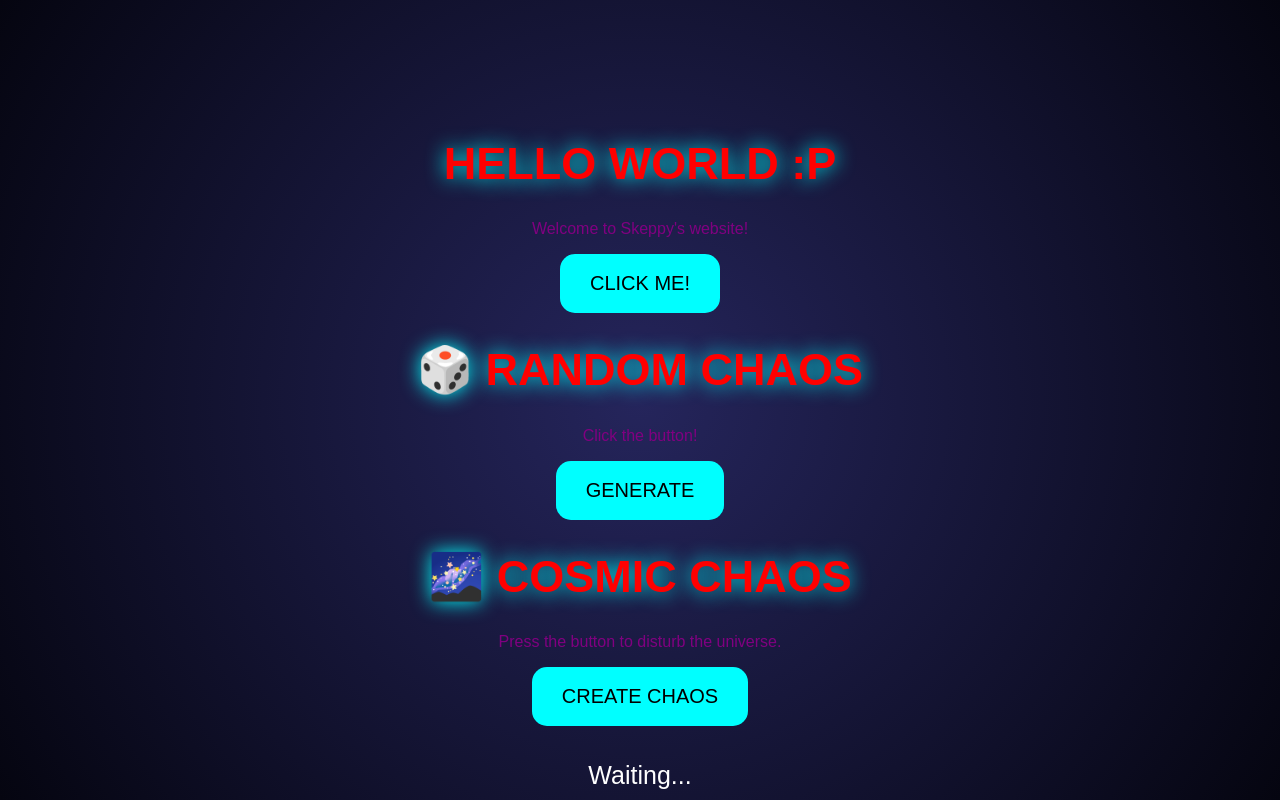
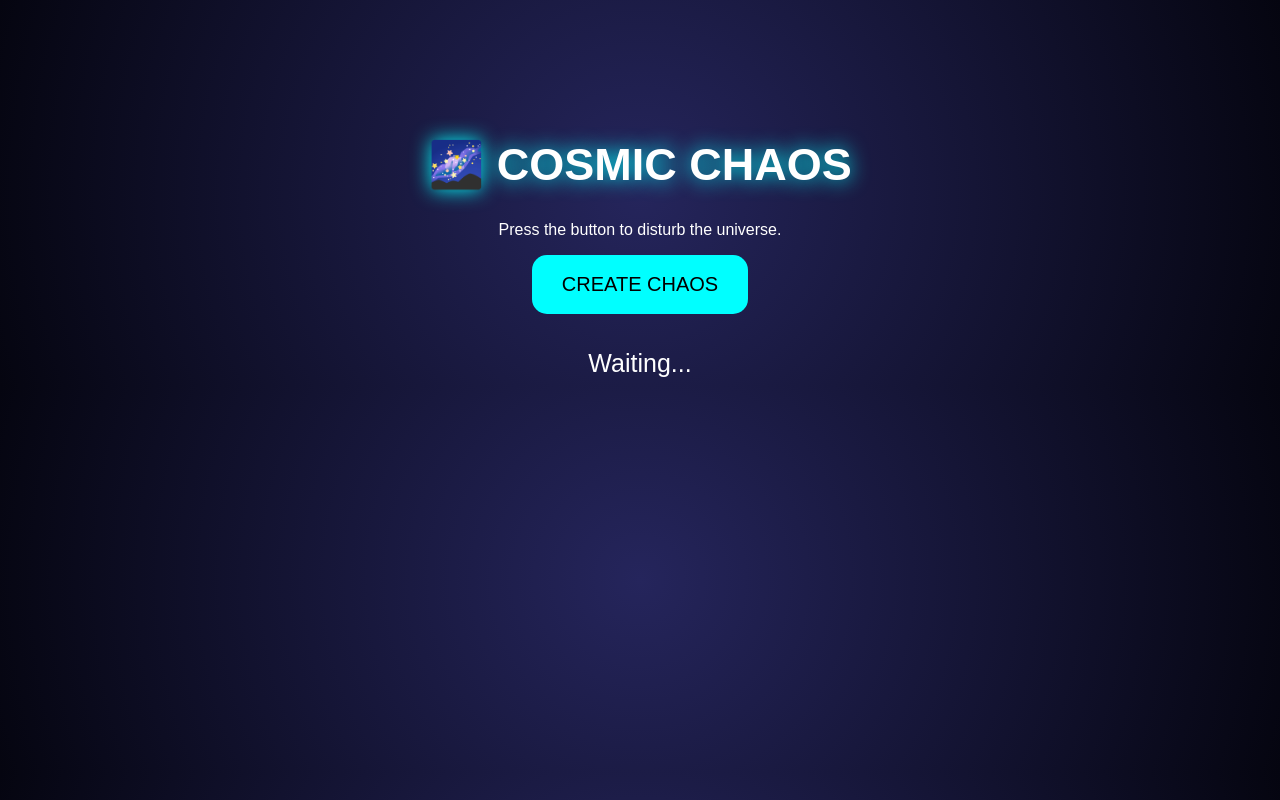
Before and after one commit to rowenaramos918-prog/Space-chaos, a plain HTML site: page index.html in a window 1280 px wide. Drawn offline with Linux system fonts and the light colour scheme.

Commit message:
index.html

```diff
--- a/index.html
+++ b/index.html
@@ -1,106 +1,3 @@
-
-<!DOCTYPE html>
-<html>
-<head>
-    <title>Skeppy's Website :P</title>
-
-    <style>
-        body {
-            background-color: lightblue;
-            font-family: Arial;
-            text-align: center;
-            padding-top: 100px;
-        }
-
-        h1 {
-            color: red;
-        }
-
-        p {
-            color: purple;
-        }
-
-        button {
-            background-color: red;
-            color: white;
-            font-size: 20px;
-            padding: 15px 30px;
-            border-radius: 12px;
-            border: none;
-            transition: 0.3s;
-        }
-
-        button:hover {
-            background-color: darkred;
-            transform: scale(1.1);
-            cursor: pointer;
-        }
-    </style>
-</head>
-
-<body>
-
-    <h1>HELLO WORLD :P</h1>
-
-    <p>Welcome to Skeppy's website!</p>
-
-    <button onclick="alert('HELLO XDDDD')">
-        CLICK ME!
-    </button>
-
-</body>
-</html>
-
-
-<!DOCTYPE html>
-<html>
-<head>
-  <title>Random Chaos</title>
-  <style>
-    body {
-      background: #101020;
-      color: white;
-      font-family: Arial;
-      text-align: center;
-      padding-top: 100px;
-    }
-
-    button {
-      padding: 15px 25px;
-      background: cyan;
-      border: none;
-      border-radius: 12px;
-      cursor: pointer;
-      font-size: 20px;
-    }
-  </style>
-</head>
-<body>
-
-  <h1>🎲 RANDOM CHAOS</h1>
-  <p id="result">Click the button!</p>
-
-  <button onclick="chaos()">GENERATE</button>
-
-  <script>
-    function chaos() {
-      const things = [
-        "THE MOON HAS ESCAPED 🌙",
-        "A WILD POTATO APPEARED 🥔",
-        "404: BRAIN NOT FOUND 💀",
-        "EARTH HAS LEFT THE CHAT 🌍",
-        "COSMIC BANANA DETECTED 🍌",
-        "YOU FOUND NOTHING. CONGRATS."
-      ];
-
-      document.getElementById("result").textContent =
-        things[Math.floor(Math.random() * things.length)];
-    }
-  </script>
-
-</body>
-</html>
-
 
 <!DOCTYPE html>
 <html>
```
